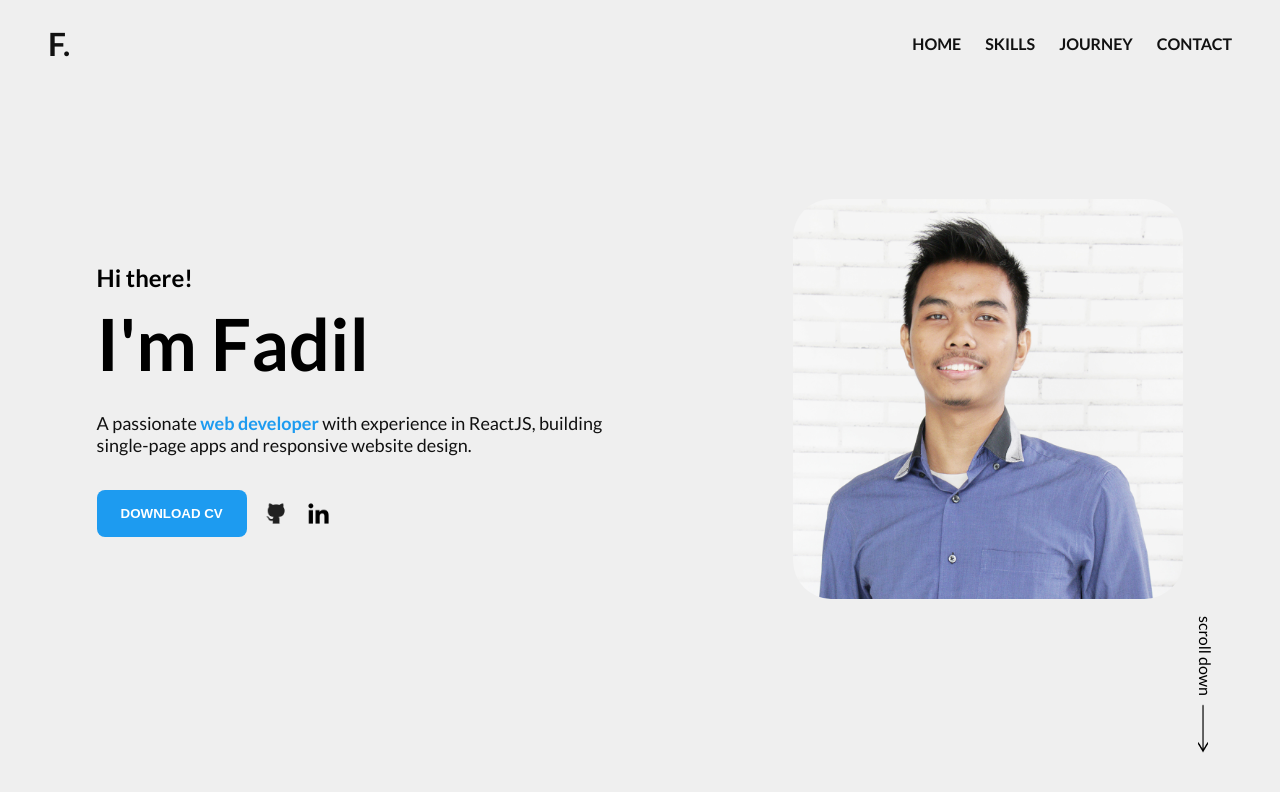
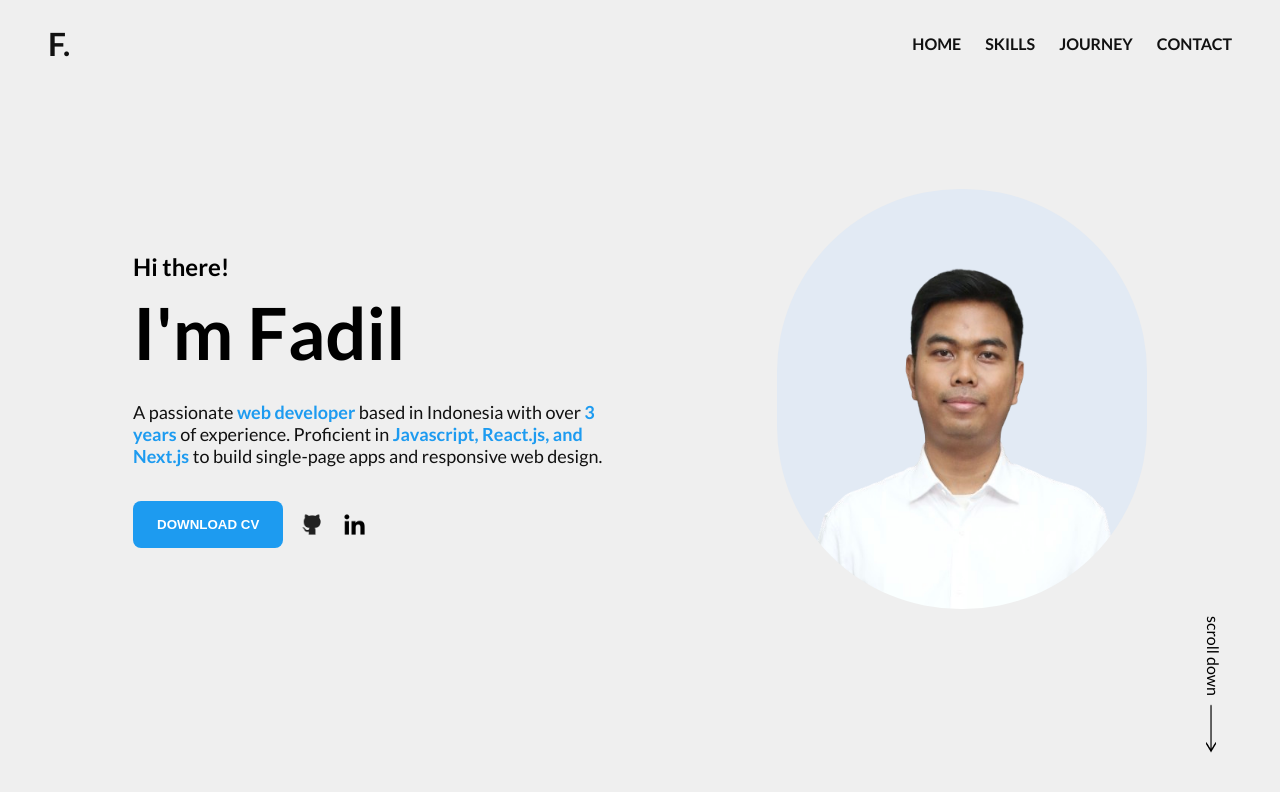
Before and after one commit to straf16/straf16.github.io, a React (Create React App) app: page / in a window 1280 px wide. Shown: the top 792 px of the page. Built offline with nearby package versions, Linux system fonts and the light colour scheme.

Commit message:
update summary desc and profile photo

```diff
--- a/src/Section/Home/Home.js
+++ b/src/Section/Home/Home.js
@@ -2,18 +2,20 @@ import React from 'react'
 import './Home.scss'
 import SocialButton from '../../components/SocialButton/SocialButton'
 import arrow from '../../assets/arrow.png'
-import photoProfile from '../../assets/photoProfile.jpg'
+import photoProfile from '../../assets/fadil.png'
 
 const Home = () => {
   return (
-    <div className="wrapper">
+    <div id="home-section" className="wrapper">
       <div className="content">
         <div className="description">
           <span className="subtitle">Hi there!</span>
           <span className="title">I'm Fadil</span>
           <p className="text">
-            A passionate <span className="highlight">web developer</span> with experience in ReactJS,
-            building single-page apps and responsive website design.
+            A passionate <span className="highlight">web developer</span> based in Indonesia
+            with over <span className="highlight">3 years</span> of experience.
+            Proficient in <span className="highlight">Javascript, React.js, and Next.js </span>
+            to build single-page apps and responsive web design.
           </p>
           <div className="action">
             <button className="button">DOWNLOAD CV</button>
@@ -21,7 +23,7 @@ const Home = () => {
           </div>
         </div>
         <div className="photo">
-          <img className="photo-profile" src={photoProfile} height={400} width={390} alt="whatsapp-icon" />
+          <img className="photo-profile" src={photoProfile} height={420} width={370} alt="whatsapp-icon" />
         </div>
       </div>
       <div className="scroll-down">
--- a/src/Section/Home/Home.scss
+++ b/src/Section/Home/Home.scss
@@ -10,6 +10,7 @@
   display: flex;
   align-items: center;
   justify-content: space-around;
+  padding: 0 48px;
 }
 
 .description {
@@ -67,12 +68,12 @@
 }
 
 .photo-profile {
-  border-radius: 38px;
+  border-radius: 183px;
 }
 
 .scroll-down {
   position: absolute;
-  right: 8px;
+  right: 0;
   display: flex;
   gap: 8px;
   align-items: center;
--- a/src/Section/Skill/Skill.js
+++ b/src/Section/Skill/Skill.js
@@ -3,7 +3,7 @@ import './Skill.scss'
 
 const Skill = () => {
   return (
-    <div className="wrapper">
+    <div id="skill-section" className="wrapper">
       <span className="title">Skill</span>
     </div>
   )
```
Also changed, not shown: src/assets/fadil.png (added), src/assets/photoProfile.jpg (deleted).
